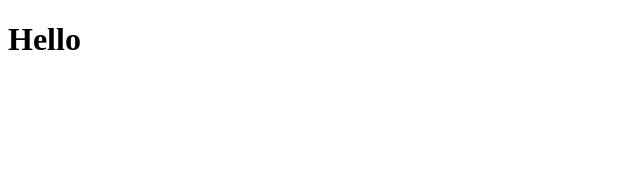
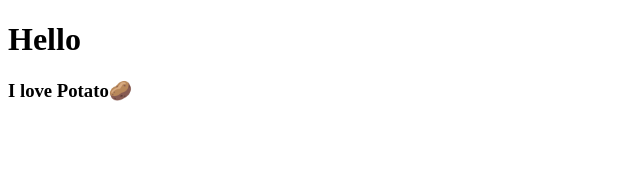
Before and after one commit to CoodingPenguin/react-basic, a React (Create React App) app: page / in a window 1280 px wide. Shown: the top 170 px of the page, without its empty margins (0-640 px from the left). Built offline with nearby package versions, Linux system fonts and the light colour scheme.

Commit message:
Add Potato component to App component

```diff
--- a/src/App.js
+++ b/src/App.js
@@ -1,10 +1,12 @@
 import React from "react";
+import Potato from "./Potato";
 
 // App 컴포넌트 정의
 function App() {
   return (
     <div>
       <h1>Hello</h1>
+      <Potato />
     </div>
   );
 }
--- a/src/index.js
+++ b/src/index.js
@@ -3,4 +3,5 @@ import ReactDOM from "react-dom";
 import App from "./App";
 
 // App 컴포넌트를 id가 root인 element 사이에 렌더링
+// 리액트는 최종으로 단 한 개의 컴포넌트만 렌더링
 ReactDOM.render(<App />, document.getElementById("root"));
```
